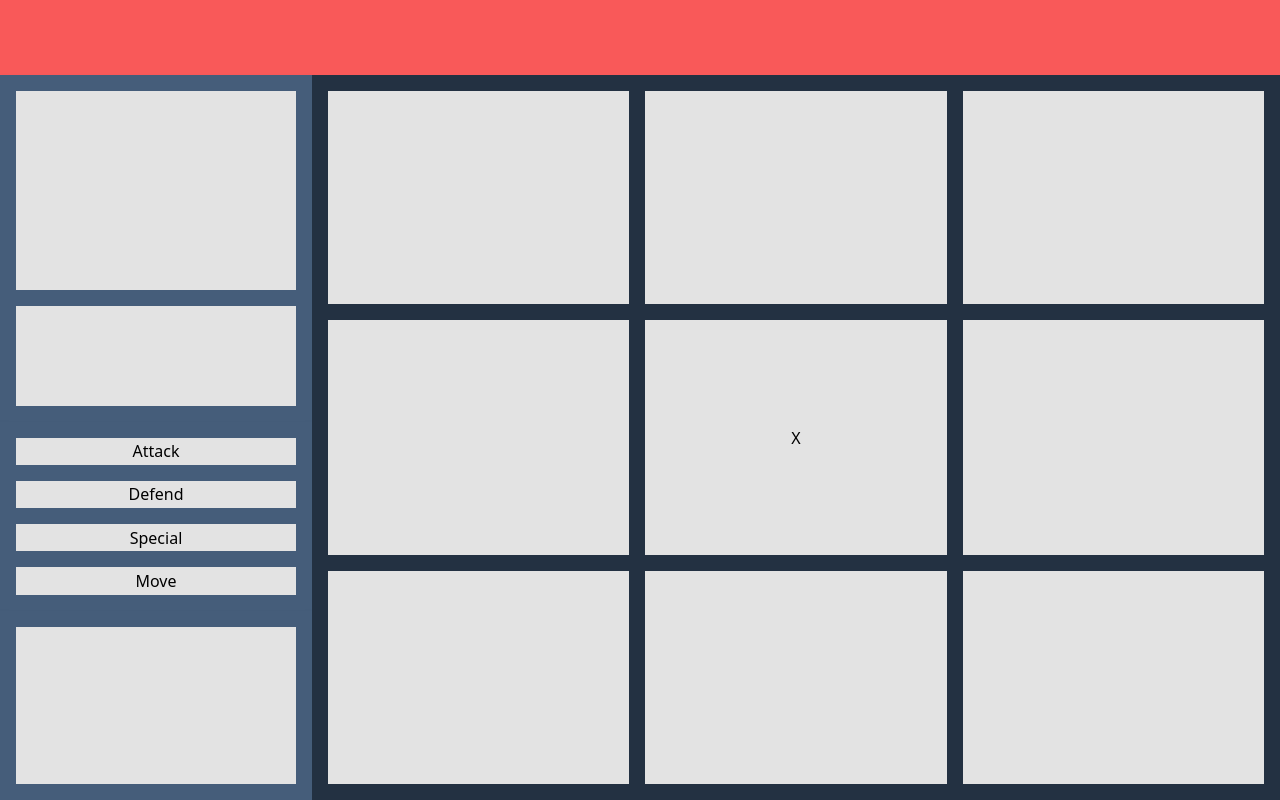
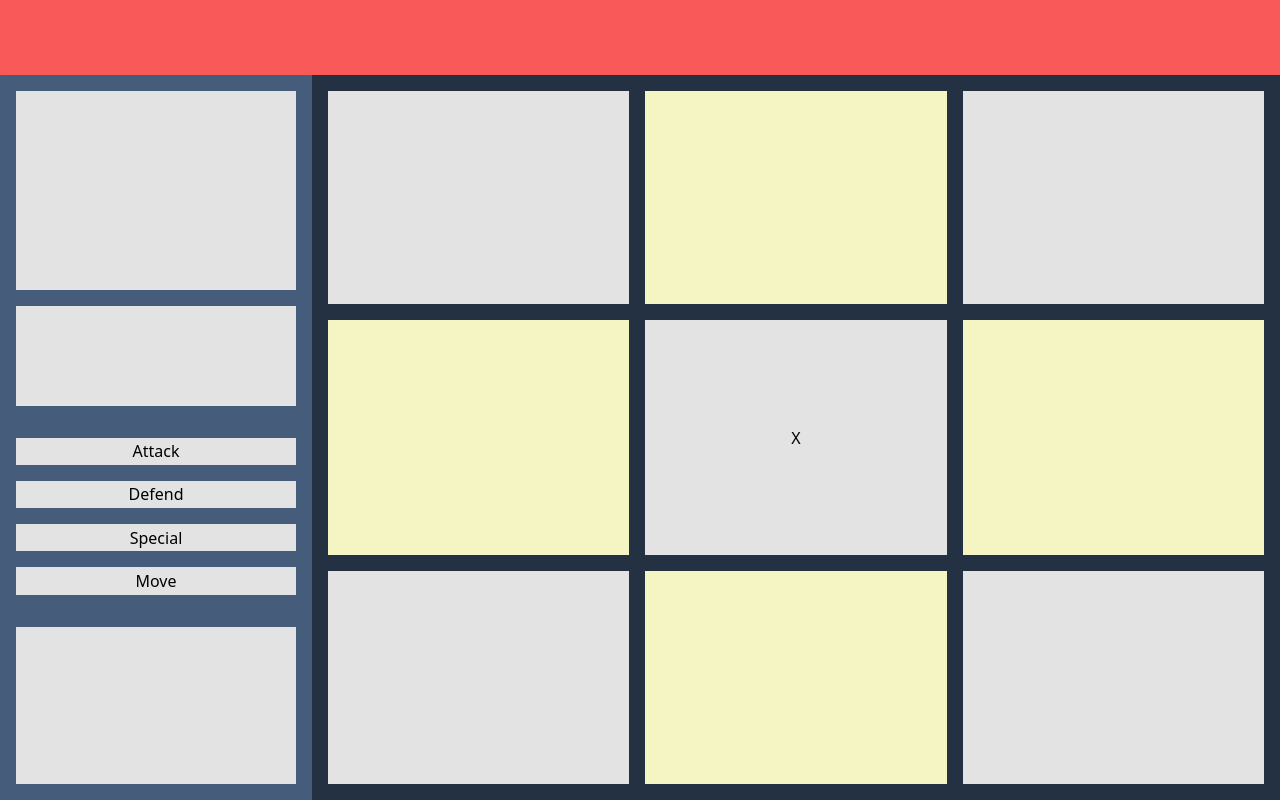
Before and after one commit to jmills45/Website-RPG, a plain HTML site: page index.html in a window 1280 px wide. Both pictures are taken after a click on the element 478 px from the left and 197 px from the top of the page. Drawn offline with Linux system fonts and the light colour scheme.

Commit message:
Added basic click movement system
Valid moves are now highlighted with a css
blinking animation. The board edge is now
defined so invalid moves are not allowed.

Created a render board function so the board
does not need to be updated manually for  testing.

```diff
--- a/javascript/main.js
+++ b/javascript/main.js
@@ -3,6 +3,12 @@ console.log(gameboard);
 
 const gameboardSquares = ["", "", "", "", "X", "", "", "", ""];
 console.log(gameboardSquares);
+
+function renderGameboard() {
+
+    while(gameboard.firstChild) {
+        gameboard.removeChild(gameboard.firstChild);
+    }
 
     gameboardSquares.forEach((value, index) => {
         const square = document.createElement('div');
@@ -12,6 +18,8 @@ gameboardSquares.forEach((value, index) => {
         square.innerText = value;
         gameboard.appendChild(square);
     })
+}
+
 
 function checkIfCanMove(gameBoardArray) {
     const playerSpace = gameBoardArray.findIndex((value) => {
@@ -23,17 +31,31 @@ function checkIfCanMove(gameBoardArray) {
     const upMove = playerSpace - 3;
     const downMove = playerSpace + 3;
 
+    const leftEdge = [0, 3, 6];
+    const rightEdge = [2, 5, 8];
+    const topEdge = [0, 1, 2];
+    const botEdge = [6, 7, 8];
+
+
+    if (!leftEdge.includes(playerSpace)) {
         const leftMoveObject = document.querySelector("#square"+`${leftMove}`);
         leftMoveObject.classList.add('validMove');
+    }
 
+    if (!rightEdge.includes(playerSpace)) {
         const rightMoveObject = document.querySelector("#square"+`${rightMove}`);
         rightMoveObject.classList.add('validMove');
+    }
 
+    if (!topEdge.includes(playerSpace)) {
         const upMoveObject = document.querySelector("#square"+`${upMove}`);
         upMoveObject.classList.add('validMove');
+    }
 
+    if (!botEdge.includes(playerSpace)) {
         const downMoveObject = document.querySelector("#square"+`${downMove}`);
         downMoveObject.classList.add('validMove');
+    }
 }
 
 function moveToSquare(e) {
@@ -52,4 +74,8 @@ function moveToSquare(e) {
         }
     })
 
+    renderGameboard();
+    checkIfCanMove(gameboardSquares)
 }
+
+renderGameboard();
--- a/style.css
+++ b/style.css
@@ -140,5 +140,18 @@ main {
 }
 
 .validMove {
-    background-color: beige;
+    background-color: rgb(248, 248, 191);
+    animation: blink 3s ease-in-out infinite;
 }
+
+@keyframes blink {
+    25% {
+        background-color: #e3e3e3;
+    }
+    50% {
+        background-color: rgb(248, 248, 191);
+    }
+    75% {
+        background-color: #e3e3e3;
+    }
+}
```
Lines whose indentation alone changed are shown as unchanged.
